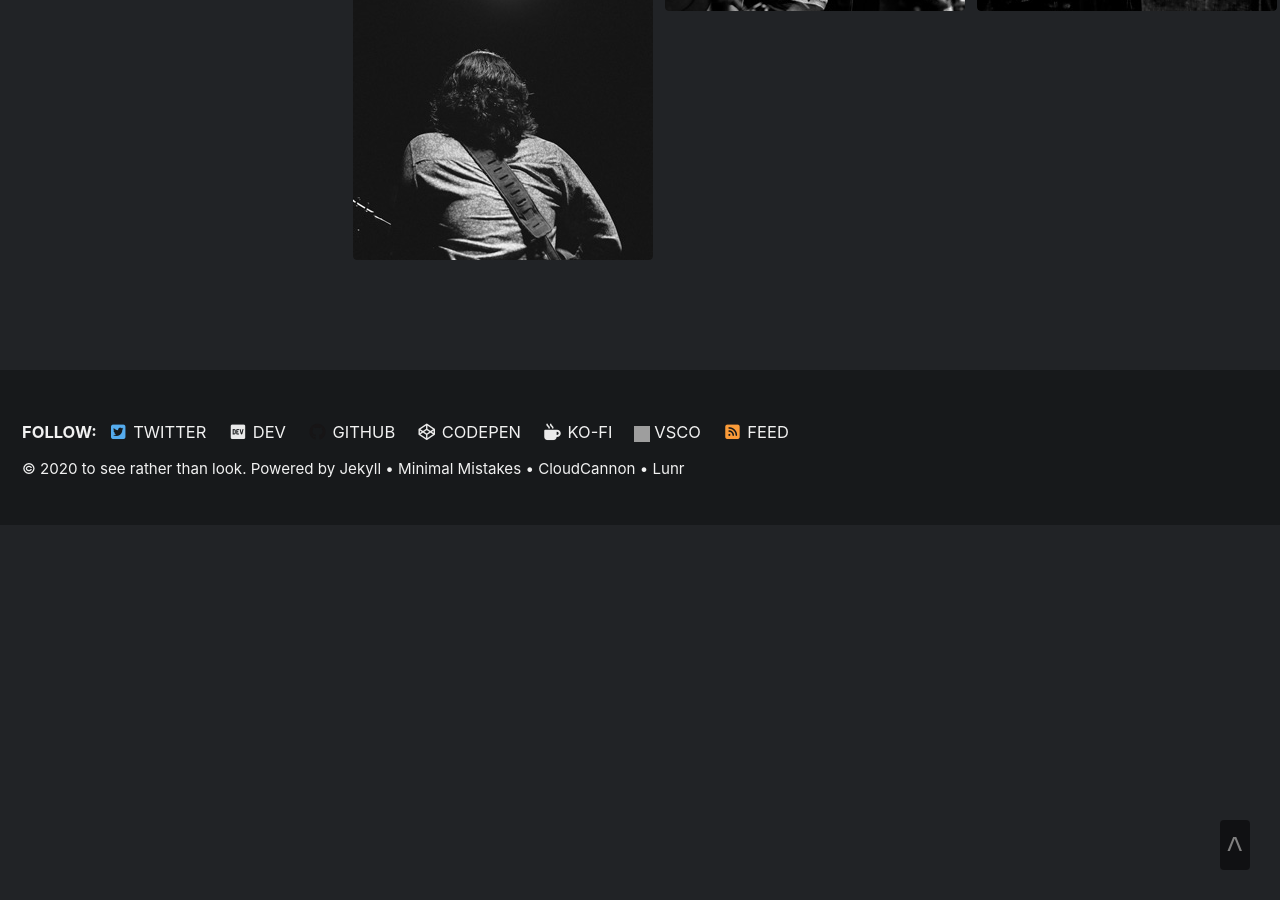
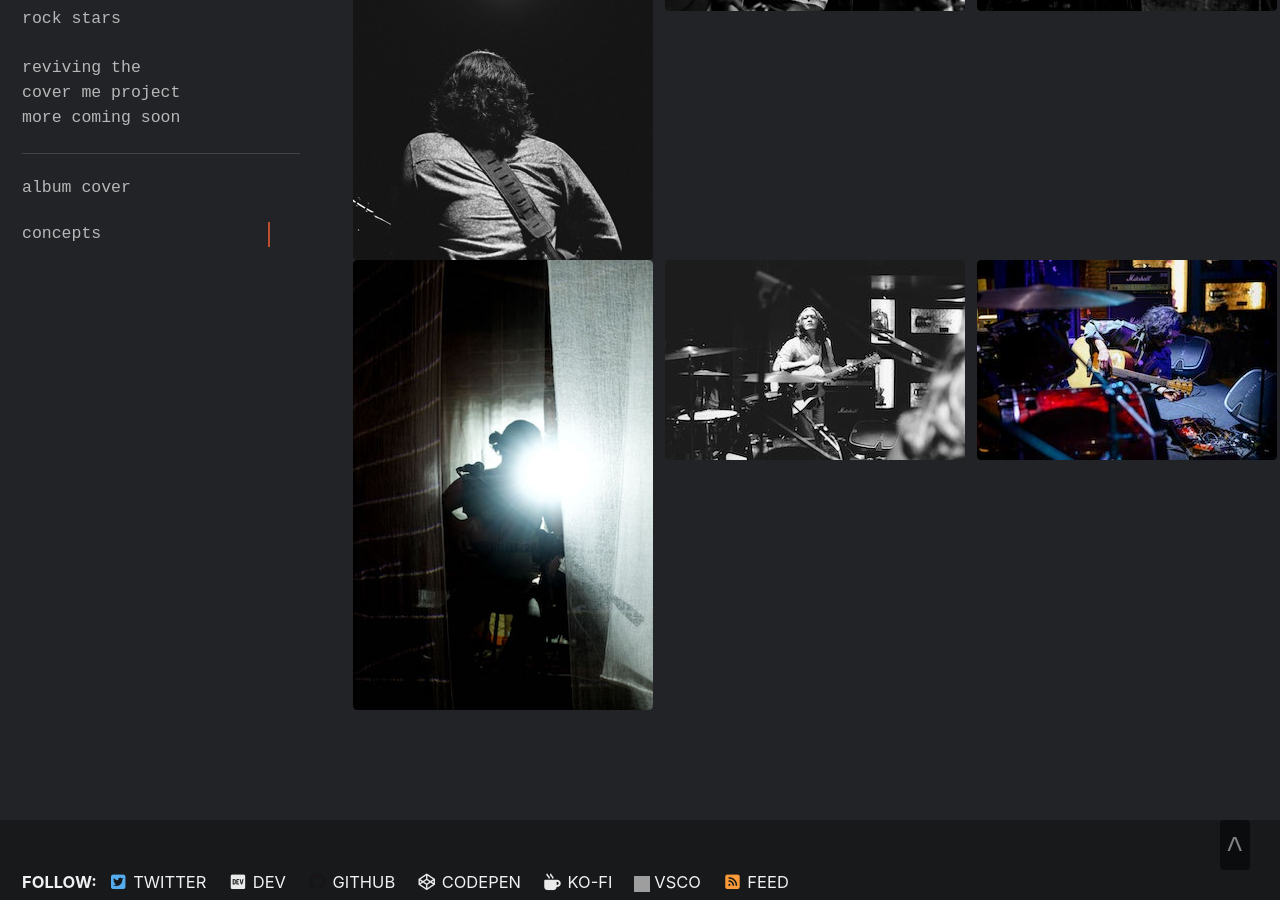
Before and after one commit to marklchaves/caughtmyeye, a Jekyll site: the page built from _pages/cover-me.md, in a window 1280 px wide and 900 px high, scrolled down 1199 px. Built offline with Jekyll 4.4.1, drawn with Linux system fonts in a browser that asks for light colours; cached includes are drawn as plain includes; nearby versions of some CDN libraries; grey boxes are pictures that could not be loaded.

Commit message:
More photos for cover me and people

```diff
--- a/_pages/cover-me.md
+++ b/_pages/cover-me.md
@@ -169,4 +169,49 @@
         </figure>
         </article>
     </div>
+    <div class="grid__item">
+        <article class="archive__item" itemscope itemtype="https://schema.org/CreativeWork">
+        <figure class="full ">
+            <div class="archive__item-teaser">
+                <img src="/assets/images/cover-me/matajiwa-anda-guitar-3-300w.jpg" alt="anda of matajiwa - kuta bali by freelance photographer mark l chaves">
+            </div>
+            <h2 class="archive__item-title" itemprop="headline">
+                <a href="/assets/images/cover-me/matajiwa-anda-guitar-3-720w.jpg" rel="permalink" title="anda of matajiwa - kuta bali ">
+                </a>
+            </h2>
+            <p class="archive__item-excerpt" itemprop="description">
+            </p>
+        </figure>
+        </article>
+    </div>
+    <div class="grid__item">
+        <article class="archive__item" itemscope itemtype="https://schema.org/CreativeWork">
+        <figure class="full ">
+            <div class="archive__item-teaser">
+                <img src="/assets/images/cover-me/matajiwa-hard-rock-anda-guitar-9-300w.jpg" alt="anda of matajiwa - kuta bali by freelance photographer mark l chaves">
+            </div>
+            <h2 class="archive__item-title" itemprop="headline">
+                <a href="/assets/images/cover-me/matajiwa-hard-rock-anda-guitar-9-1280w.jpg" rel="permalink" title="anda of matajiwa at the hard rock cafe - kuta bali ">
+                </a>
+            </h2>
+            <p class="archive__item-excerpt" itemprop="description">
+            </p>
+        </figure>
+        </article>
+    </div>
+    <div class="grid__item">
+        <article class="archive__item" itemscope itemtype="https://schema.org/CreativeWork">
+        <figure class="full ">
+            <div class="archive__item-teaser">
+                <img src="/assets/images/cover-me/matajiwa-hard-rock-tuning-guitar-stage-300w.jpg" alt="anda of matajiwa - kuta bali by freelance photographer mark l chaves">
+            </div>
+            <h2 class="archive__item-title" itemprop="headline">
+                <a href="/assets/images/cover-me/matajiwa-hard-rock-tuning-guitar-stage-1280w.jpg" rel="permalink" title="prepping for matajiwa at the hard rock cafe - kuta bali ">
+                </a>
+            </h2>
+            <p class="archive__item-excerpt" itemprop="description">
+            </p>
+        </figure>
+        </article>
+    </div>
 </div>
```
Also changed, not shown: _photography/people.md (+26 -0 lines), assets/images/cover-me/matajiwa-anda-guitar-3-300w.jpg (added), assets/images/cover-me/matajiwa-anda-guitar-3-720w.jpg (added), assets/images/cover-me/matajiwa-hard-rock-anda-guitar-9-1280w.jpg (added), assets/images/cover-me/matajiwa-hard-rock-anda-guitar-9-300w.jpg (added), assets/images/cover-me/matajiwa-hard-rock-tuning-guitar-stage-1280w.jpg (added), assets/images/cover-me/matajiwa-hard-rock-tuning-guitar-stage-300w.jpg (added), assets/images/people/bali-annette-portrait-necklace-1-562w.jpg (added), assets/images/people/bali-campuhan-wall-meysa-1-ed-562w.jpg, assets/images/people/bali-shanti-festival-dancer-cewek-baju-traditional-bw-562w.jpg (added), assets/images/people/bali-ubud-malam-tanda-merah-wiwit-562w.jpg (added), assets/images/people/bali-workshop-styling-liz-bw-562w.jpg (added), assets/images/people/seminyak-vanessa-profile-candid-1280w.jpg (added).
